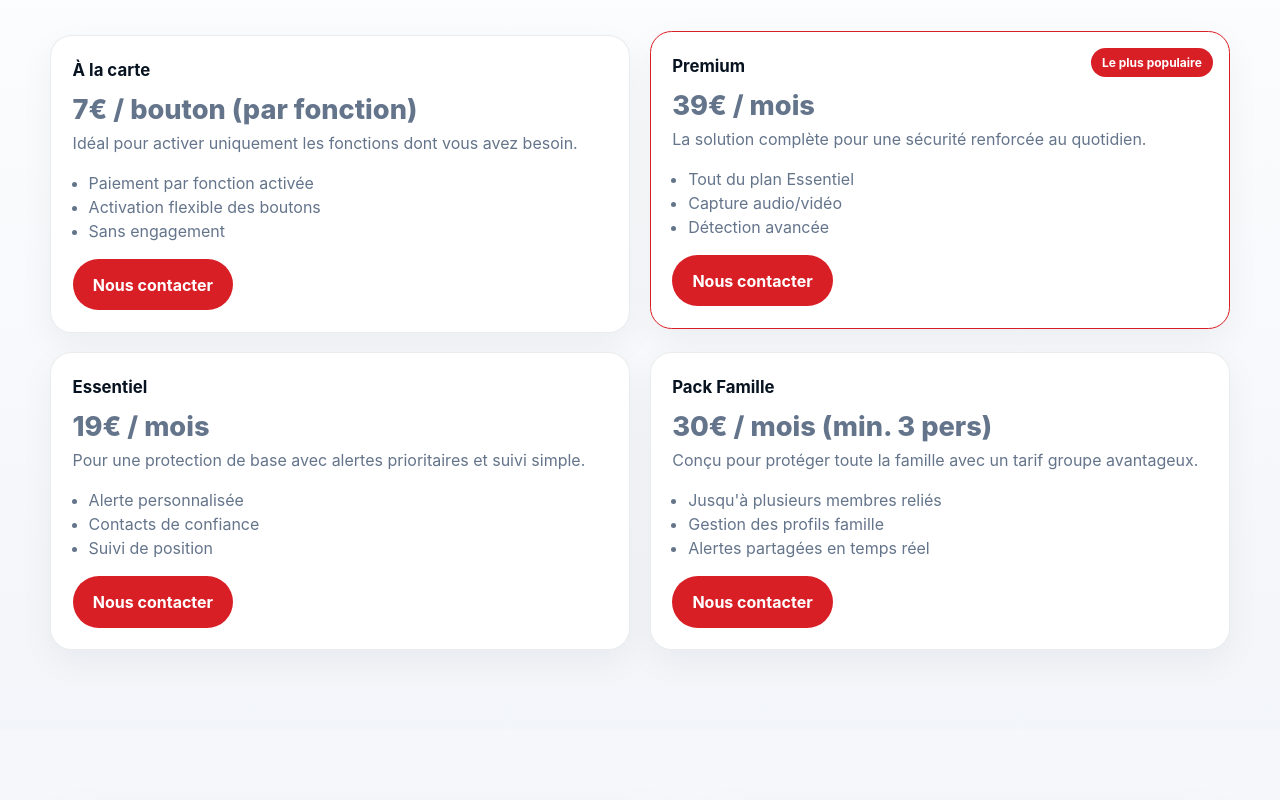
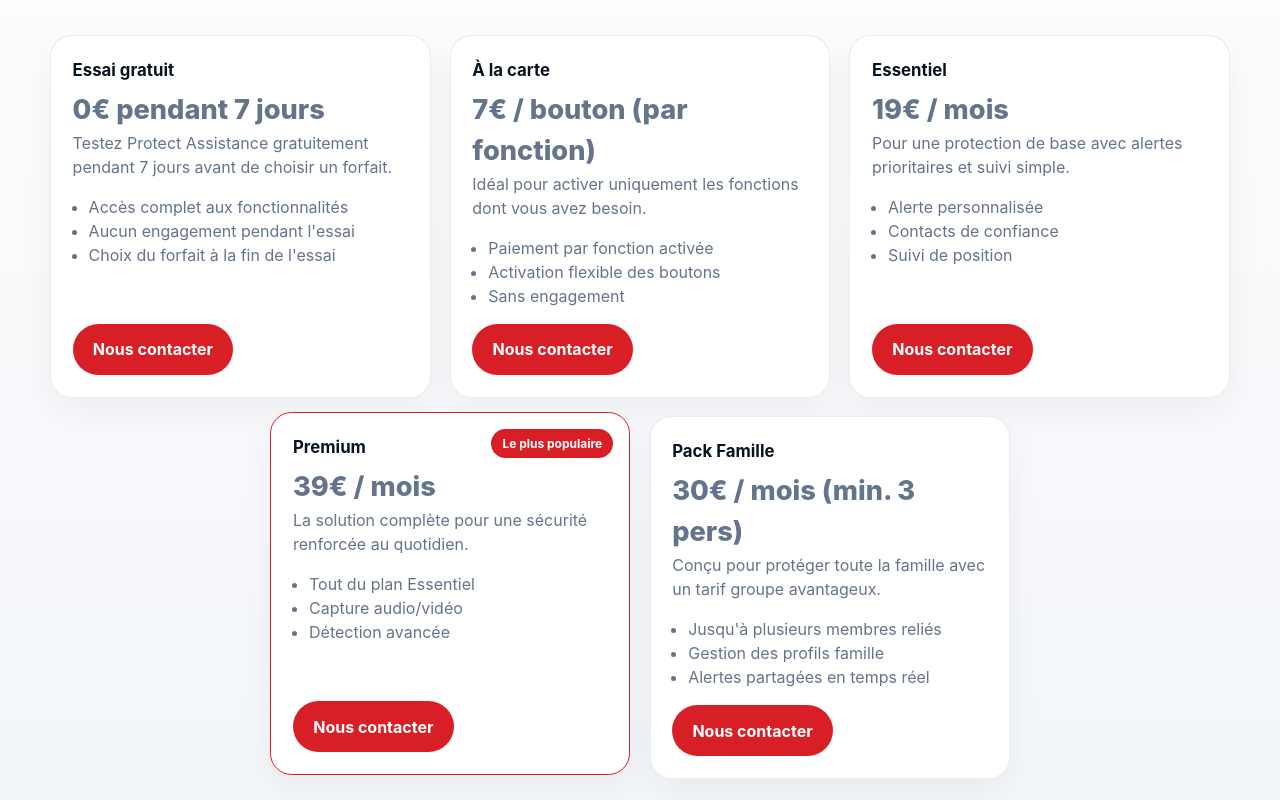
Before and after one commit to zaghla-yassine/ProtectAssistance_Landing, a React (Vite) app: page / in a window 1280 px wide. Shown: the part 2540-3340 px from the top of the page. Built offline with nearby package versions, Linux system fonts and the light colour scheme.

Commit message:
add new option

```diff
--- a/src/App.jsx
+++ b/src/App.jsx
@@ -69,6 +69,18 @@ const securityPillars = [
 
 const plans = [
   {
+    name: "Essai gratuit",
+    price: "0€ pendant 7 jours",
+    description:
+      "Testez Protect Assistance gratuitement pendant 7 jours avant de choisir un forfait.",
+    features: [
+      "Accès complet aux fonctionnalités",
+      "Aucun engagement pendant l'essai",
+      "Choix du forfait à la fin de l'essai",
+    ],
+    featured: false,
+  },
+  {
     name: "À la carte",
     price: "7€ / bouton (par fonction)",
     description:
@@ -77,6 +89,19 @@ const plans = [
       "Paiement par fonction activée",
       "Activation flexible des boutons",
       "Sans engagement",
+    ],
+    featured: false,
+  },
+
+  {
+    name: "Essentiel",
+    price: "19€ / mois",
+    description:
+      "Pour une protection de base avec alertes prioritaires et suivi simple.",
+    features: [
+      "Alerte personnalisée",
+      "Contacts de confiance",
+      "Suivi de position",
     ],
     featured: false,
   },
@@ -91,18 +116,6 @@ const plans = [
       "Détection avancée",
     ],
     featured: true,
-  },
-  {
-    name: "Essentiel",
-    price: "19€ / mois",
-    description:
-      "Pour une protection de base avec alertes prioritaires et suivi simple.",
-    features: [
-      "Alerte personnalisée",
-      "Contacts de confiance",
-      "Suivi de position",
-    ],
-    featured: false,
   },
   {
     name: "Pack Famille",
@@ -204,6 +217,8 @@ function HomePage() {
   const [isMenuOpen, setIsMenuOpen] = useState(false);
   const securityRef = useRef(null);
   const workflowRef = useRef(null);
+  const firstRowPlans = plans.slice(0, 3);
+  const secondRowPlans = plans.slice(3);
 
   useEffect(() => {
     const observer = new IntersectionObserver(
@@ -431,8 +446,36 @@ function HomePage() {
               title="Des offres simples pour une protection de qualité"
               text="La solution grandit avec les besoins de chaque utilisateur ou de chaque structure."
             />
-            <div className="pricing-grid">
-              {plans.map((plan) => (
+            <div className="pricing-grid pricing-grid-top">
+              {firstRowPlans.map((plan) => (
+                <article
+                  className={`pricing-card${plan.featured ? " featured" : ""}`}
+                  key={plan.name}
+                >
+                  {plan.featured && (
+                    <span className="pricing-badge">Le plus populaire</span>
+                  )}
+                  <h3>{plan.name}</h3>
+                  <p className="price">{plan.price}</p>
+                  <p className="plan-description">{plan.description}</p>
+                  <ul>
+                    {plan.features.map((item) => (
+                      <li key={item}>{item}</li>
+                    ))}
+                  </ul>
+                  <button
+                    type="button"
+                    onClick={() => scrollToSection("contact")}
+                    className="btn btn-primary"
+                    style={{ cursor: "pointer" }}
+                  >
+                    Nous contacter
+                  </button>
+                </article>
+              ))}
+            </div>
+            <div className="pricing-grid pricing-grid-bottom">
+              {secondRowPlans.map((plan) => (
                 <article
                   className={`pricing-card${plan.featured ? " featured" : ""}`}
                   key={plan.name}
--- a/src/index.css
+++ b/src/index.css
@@ -1622,7 +1622,21 @@ a {
 }
 
 .pricing-grid {
-  grid-template-columns: repeat(2, minmax(0, 1fr));
+  gap: 1.2rem;
+}
+
+.pricing-grid-top {
+  grid-template-columns: repeat(3, minmax(0, 1fr));
+}
+
+.pricing-grid-bottom {
+  margin-top: 1.15rem;
+  grid-template-columns: repeat(2, minmax(280px, 360px));
+  justify-content: center;
+}
+
+.pricing-grid-bottom .pricing-card {
+  width: 100%;
 }
 
 .pricing-card {
@@ -1829,10 +1843,27 @@ a {
   .feature-grid,
   .tech-grid,
   .dashboard-grid,
-  .pricing-grid,
   .reason-grid,
   .alert-mode-grid {
     grid-template-columns: repeat(2, minmax(0, 1fr));
+  }
+
+  .pricing-grid,
+  .pricing-grid-top,
+  .pricing-grid-bottom {
+    grid-template-columns: 1fr;
+  }
+
+  .pricing-grid-bottom {
+    margin-top: 1rem;
+  }
+
+  .pricing-grid-bottom .pricing-card {
+    max-width: none;
+  }
+
+  .pricing-grid .pricing-card {
+    grid-column: auto;
   }
 
   .feature-detail-shell,
@@ -1987,6 +2018,10 @@ a {
     grid-template-columns: 1fr;
   }
 
+  .pricing-grid .pricing-card {
+    grid-column: auto;
+  }
+
   .feature-flow-grid,
   .feature-value-grid {
     grid-template-columns: 1fr;
```
